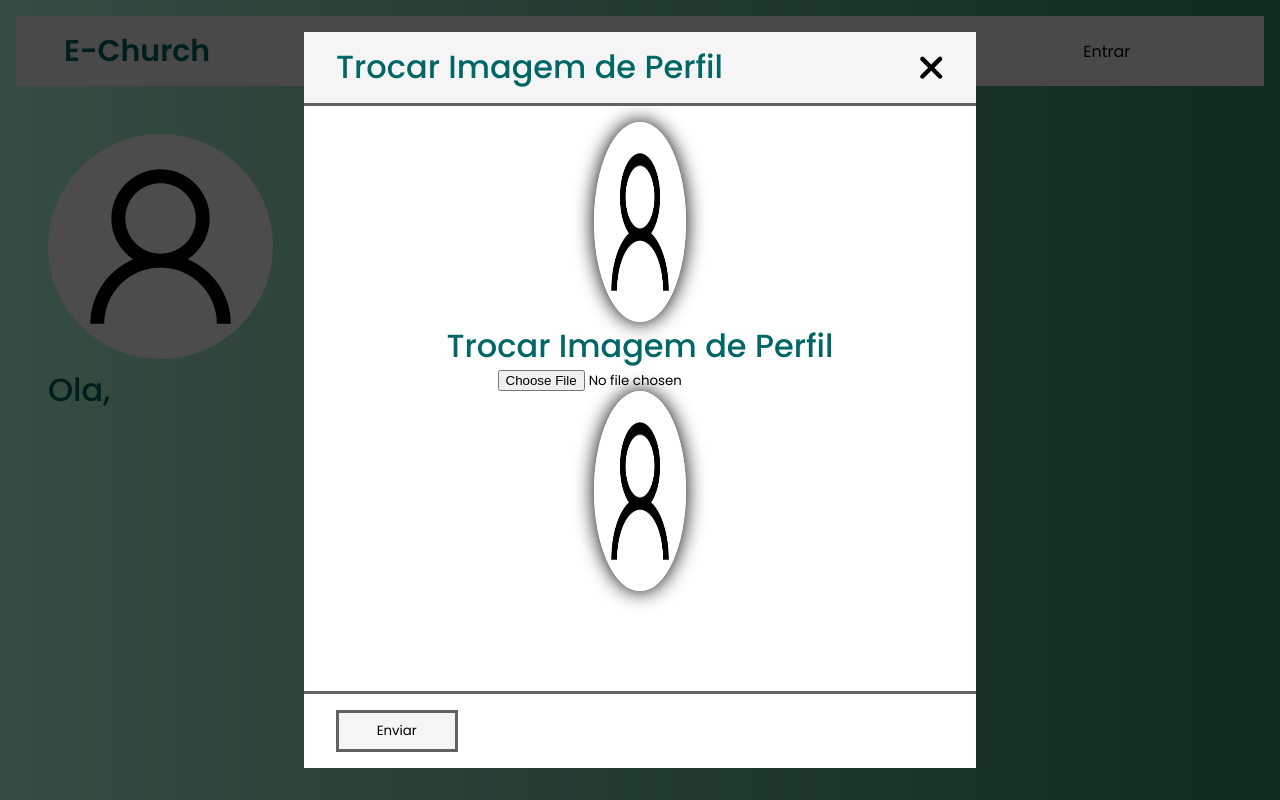
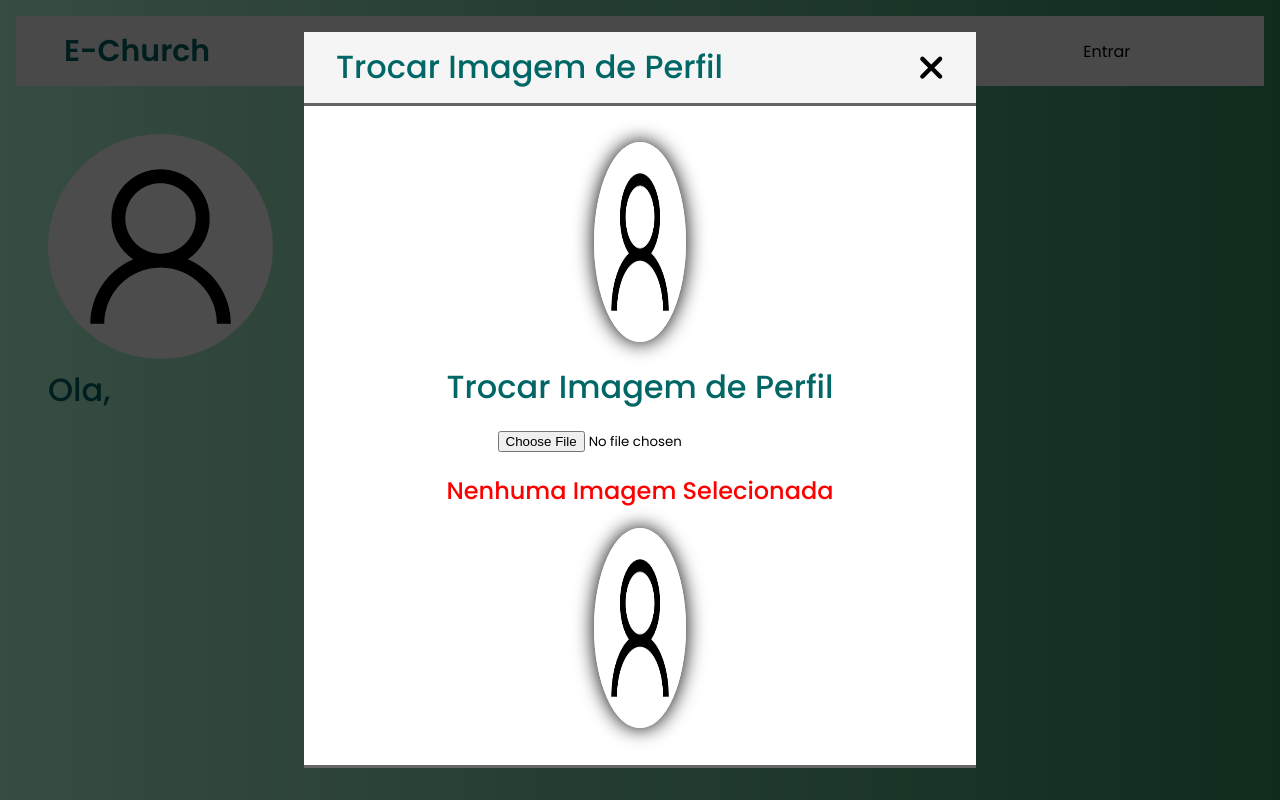
Before and after one commit to ViniGua06/projeto-software-cotemig, a React (Vite) app in the folder frontend/vite-project/: page /user in a window 1280 px wide. Both pictures are taken after a click on the picture 160 px from the left and 246 px from the top of the page. Built offline with nearby package versions, Linux system fonts and the light colour scheme; no server answers.

Commit message:
change modal structure

```diff
--- a/frontend/vite-project/src/components/Form/ChangePfpForm.tsx
+++ b/frontend/vite-project/src/components/Form/ChangePfpForm.tsx
@@ -9,7 +9,8 @@ const PfpForm = styled.form`
   display: flex;
   flex-direction: column;
   width: 100%;
-  justify-content: center;
+  height: 100%;
+  justify-content: space-evenly;
   align-items: center;
 `;
 
@@ -41,12 +42,20 @@ export const ChangePfpForm = () => {
               const reader = new FileReader();
               reader.onload = () => {
                 setImagem(reader.result);
+                console.log(imagem);
               };
 
               reader.readAsDataURL(file);
             }
           }}
         />
+
+        {imagem == "" ? (
+          <>
+            <h2 style={{ color: "red" }}>Nenhuma Imagem Selecionada</h2>
+          </>
+        ) : null}
+
         <USerImg
           src={imagem ? imagem : user_pfp ? user_pfp : user_default}
         ></USerImg>
--- a/frontend/vite-project/src/components/Modal.tsx
+++ b/frontend/vite-project/src/components/Modal.tsx
@@ -59,21 +59,12 @@ const HeaderModal = styled.div`
 `;
 
 const MainModel = styled.div`
-  height: 80%;
+  height: 90%;
   width: 100%;
   padding-inline: 2rem;
   padding-block: 1rem;
   border-bottom: solid rgba(0, 0, 0, 0.6);
   overflow-y: auto;
-`;
-
-const FooterModel = styled.div`
-  height: 10%;
-  width: 100%;
-  display: flex;
-  justify-content: flex-start;
-  align-items: center;
-  padding-inline: 2rem;
 `;
 
 const CloseModalX = styled.h2`
@@ -85,23 +76,11 @@ const CloseModalX = styled.h2`
   }
 `;
 
-const CloseModalButton = styled.button`
-  width: 20%;
-  padding-block: 0.5rem;
-  background-color: whitesmoke;
-  border: solid rgba(0, 0, 0, 0.6);
-
-  &:hover {
-    background-color: green;
-    border: white solid;
-    color: white;
-  }
-`;
-
 interface IPropsModal {
   title: string;
   children: React.ReactNode;
   submit: () => void;
+  closeModal?: () => void;
 }
 
 export const Modal = (props: IPropsModal) => {
@@ -129,11 +108,6 @@ export const Modal = (props: IPropsModal) => {
             </CloseModalX>
           </HeaderModal>
           <MainModel>{props.children}</MainModel>
-          <FooterModel>
-            <CloseModalButton onClick={() => props.submit()}>
-              Enviar
-            </CloseModalButton>
-          </FooterModel>
         </ContentModal>
       </BackgroundModal>
     </>
```
